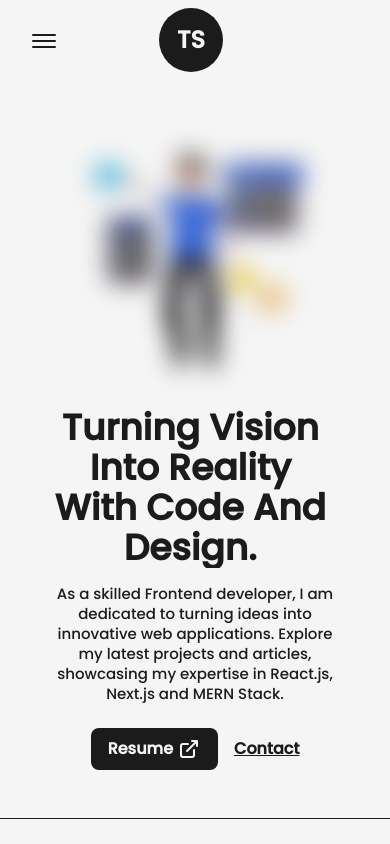
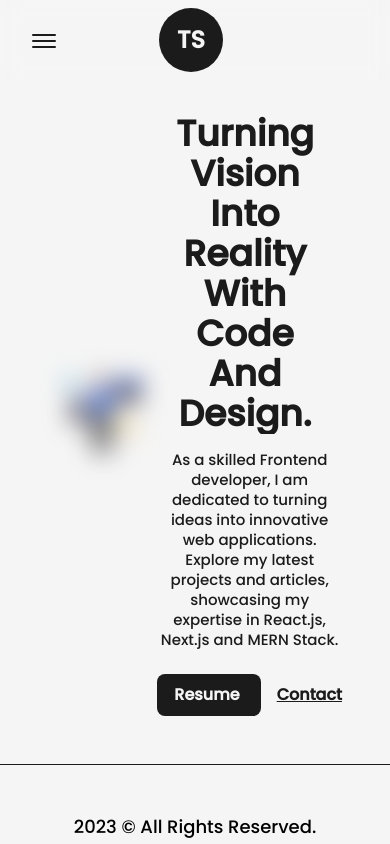
Before and after one commit to thutasann/thuta-portfolio, a Next.js app: page / in a window 390 px wide. Shown: the top 844 px of the page. Built offline with nearby package versions, Linux system fonts and the light colour scheme.

Commit message:
chore : v update

```diff
--- a/app/page.tsx
+++ b/app/page.tsx
@@ -4,14 +4,24 @@ import HireMe from '@/components/hire-me'
 import { LinkArrow } from '@/components/icons'
 import Layout from '@/components/layout'
 import { textData } from '@/constants/texts'
-import Image from 'next/image'
 import Link from 'next/link'
 
-export default function Home() {
+export default async function Home() {
+  // const token = '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'
+
+  // const headers = {
+  //   Authorization: `Bearer ${token}`,
+  //   'Content-Type': 'application/json',
+  // }
+
+  // const repos: IRepos[] = await fetch('https://api.github.com/users/thutasann/repos', { headers })
+  //   .then(response => response.json())
+  //   .catch(error => console.error(error))
+
   return (
     <main className=' flex items-center text-dark w-full min-h-full dark:text-light'>
       <Layout className='pt-0 md:pt-16 sm:pt-8'>
-        <div className='flex items-center justify-between w-full lg:flex-col max-w-[1400px] mx-auto'>
+        <div className='flex items-center justify-between w-full lg:`flex-col max-w-[1400px] mx-auto'>
           <div className='w-1/2 md:w-full'>
             <BlurImage className='w-full h-auto md:inline-block md:w-full' src='/thutadev.webp' alt='thutadev' width={1920} height={1920} />
           </div>
--- a/package.json
+++ b/package.json
@@ -18,10 +18,10 @@
     "eslint": "8.38.0",
     "eslint-config-next": "13.3.0",
     "framer-motion": "^10.12.4",
-    "next": "13.3.0",
+    "next": "^13.4.0",
     "postcss": "8.4.22",
-    "react": "18.2.0",
-    "react-dom": "18.2.0",
+    "react": "^18.2.0",
+    "react-dom": "^18.2.0",
     "react-fast-marquee": "^1.5.2",
     "react-lottie": "^1.2.3",
     "tailwindcss": "3.3.1",
--- a/types/typings.d.ts
+++ b/types/typings.d.ts
@@ -58,3 +58,9 @@ interface IHumburger {
   onClick: () => void
   isOpen: boolean
 }
+
+interface IRepos {
+  name: string
+  description: string
+  clone_url: string
+}
```
Also changed, not shown: 1 other file (tests, documents, lock files or other folders).
